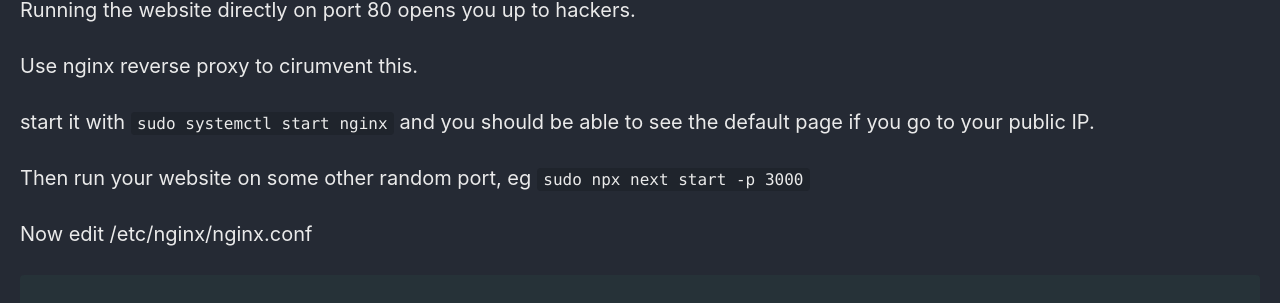
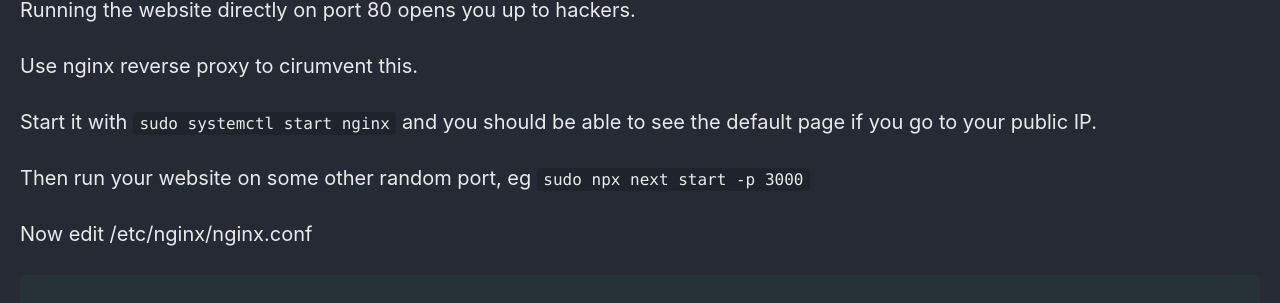
Before and after one commit to Connor-McCartney/Connor-McCartney.github.io, a Jekyll site: the page built from _pages/misc/ecommerce.md, in a window 1280 px wide. Shown: the part 1398-1701 px from the top of the page. Built offline with Jekyll 4.4.1, drawn with Linux system fonts in a browser that asks for light colours; cached includes are drawn as plain includes; our own code applies the rules of GitHub Pages for plain Markdown files.

```diff
--- a/_pages/misc/ecommerce.md
+++ b/_pages/misc/ecommerce.md
@@ -51,7 +51,7 @@ Running the website directly on port 80 opens you up to hackers.
 
 Use nginx reverse proxy to cirumvent this.
 
-start it with `sudo systemctl start nginx` and you should be able to see the default page if you go to your public IP.
+Start it with `sudo systemctl start nginx` and you should be able to see the default page if you go to your public IP.
 
 Then run your website on some other random port, eg `sudo npx next start -p 3000`
 
```
